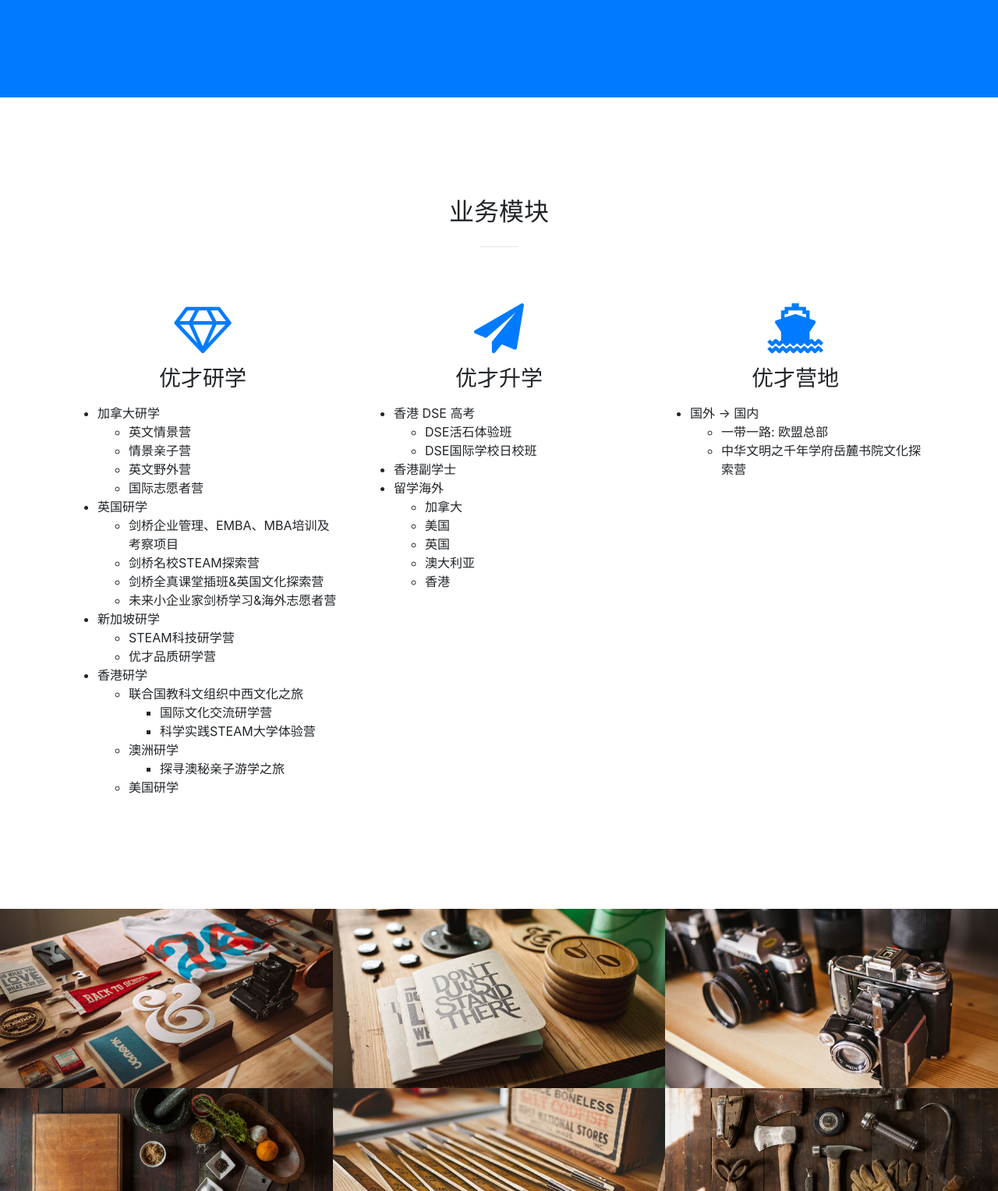
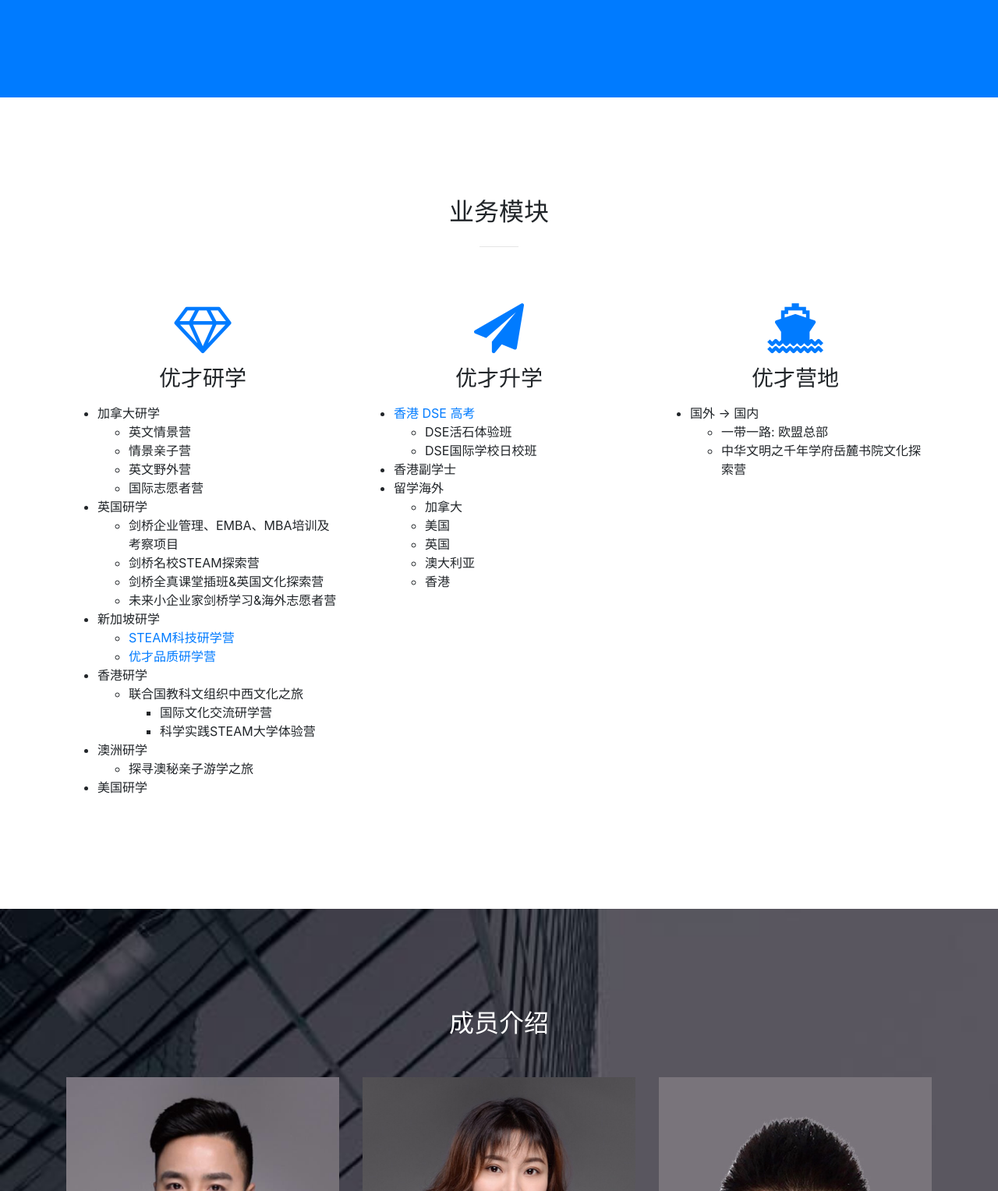
Before and after one commit to edu-wins/edu-wins.github.io, a website with bundled scripts: page index.html in a window 1280 px wide. Shown: the part 1272-2800 px from the top of the page at 78% size. Built offline with nearby package versions, Linux system fonts and the light colour scheme.

Commit message:
Update index.html

```diff
--- a/index.html
+++ b/index.html
@@ -52,9 +52,6 @@
             </li>
             <li class="nav-item">
               <a class="nav-link js-scroll-trigger" href="#services">业务模块</a>
-            </li>
-            <li class="nav-item">
-              <a class="nav-link js-scroll-trigger" href="#portfolio">项目手册</a>
             </li>
             <li class="nav-item">
               <a class="nav-link js-scroll-trigger" href="#members">公司成员</a>
@@ -136,8 +133,8 @@
 			</ul>
 		  <li>新加坡研学</li>
 			<ul>
-				<li>STEAM科技研学营</li>
-				<li>优才品质研学营</li>
+              <li><a href="programs/singapore_steam.pdf">STEAM科技研学营</a></li>
+              <li><a href="programs/singapore_a.pdf">优才品质研学营</a></li>
 			</ul>
 		  <li>香港研学</li>
 			<ul>
@@ -145,6 +142,7 @@
 				<ul>
 					<li>国际文化交流研学营</li>
 					<li>科学实践STEAM大学体验营</li>
+                </ul>
 			</ul>
 		  <li>澳洲研学</li>
 			<ul>
@@ -161,7 +159,7 @@
               <h3 class="mb-3">优才升学</h3>
 		<div class="text-left">
 		<ul>
-		  <li>香港 DSE 高考</li>
+		  <li><a href="programs/hongkong_dse.pdf">香港 DSE 高考</a></li>
 			<ul>
 				<li>DSE活石体验班</li>
 				<li>DSE国际学校日校班</li>
@@ -198,11 +196,12 @@
       </div>
     </section>
 
+    <!---
     <section class="p-0" id="portfolio">
       <div class="container-fluid p-0">
         <div class="row no-gutters popup-gallery">
           <div class="col-lg-4 col-sm-6">
-            <a class="portfolio-box" href="img/portfolio/fullsize/1.jpg">
+            <a class="portfolio-box" href="img/portfolio/thumbnails/1.jpg">
               <img class="img-fluid" src="img/portfolio/thumbnails/1.jpg" alt="">
               <div class="portfolio-box-caption">
                 <div class="portfolio-box-caption-content">
@@ -294,9 +293,10 @@
         </div>
       </div>
     </section>
+    --->
 
     <section class="members" id="members">
-      <font color="white" size=3%>
+      <font color="white" size=2%>
       <div class="container">
         <div class="row">
           <div class="col-lg-8 mx-auto text-center">
```
